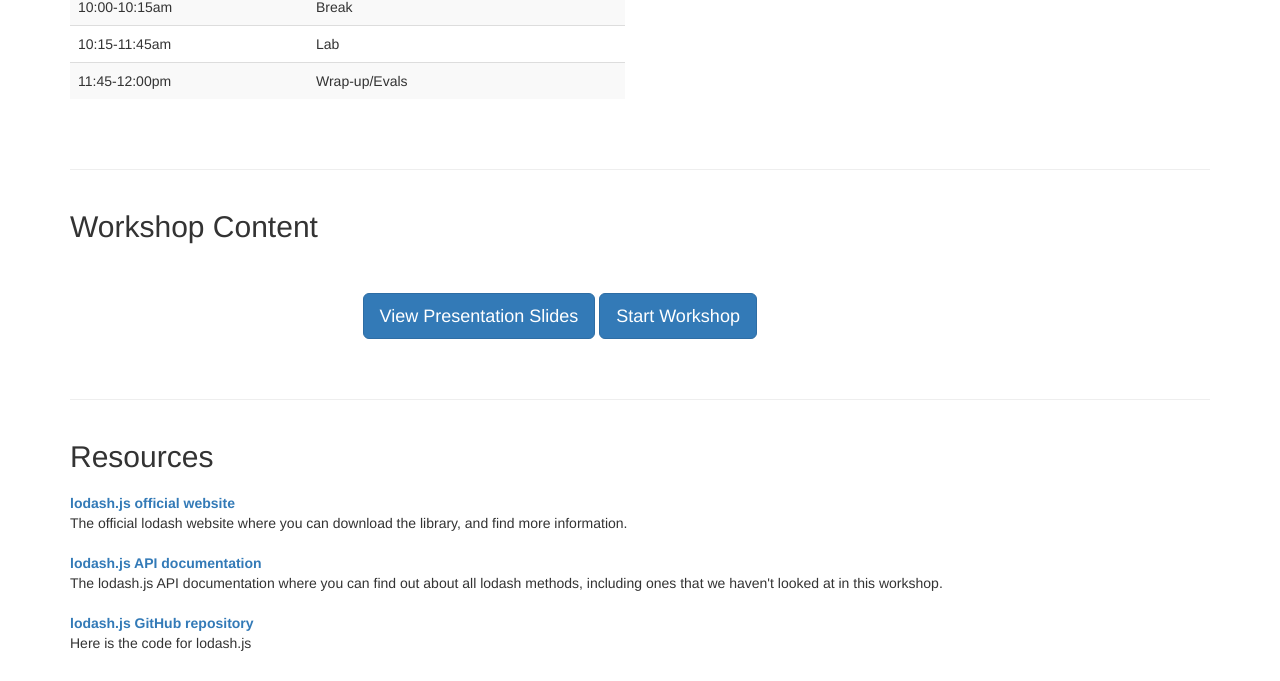
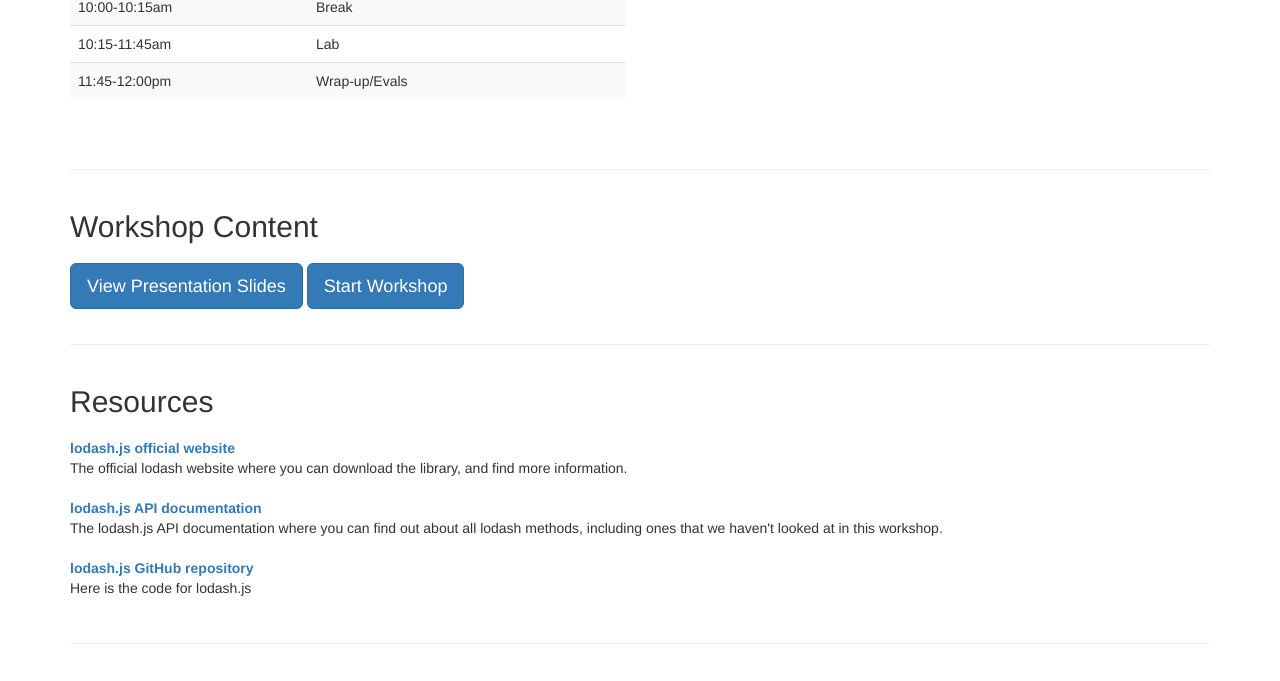
Before and after one commit to ivavictoria/lodash_code4lib_workshop_2016, a plain HTML site: page index.html in a window 1280 px wide. Shown: the part 1067-1748 px from the top of the page. Drawn offline with Linux system fonts and the light colour scheme.

Commit message:
workshop and slides buttons placement

```diff
--- a/index.html
+++ b/index.html
@@ -120,14 +120,10 @@
       <div id="content" class="row">
         <div class="col-md-12">
           <h2>Workshop Content</h2>
-          <div class="row workshop-content">
-            <div class="col-md-6 col-md-offset-3">
-              <p>
-                <a href="presentation/index.html"><button type="button" class="btn btn-primary btn-lg">View Presentation Slides</button></a>
-                <a href="KoansRunnerLoDash.html"><button type="button" class="btn btn-primary btn-lg">Start Workshop</button></a>
-              </p>
-            </div>
-          </div>
+            <p>
+              <a href="presentation/index.html"><button type="button" class="btn btn-primary btn-lg">View Presentation Slides</button></a>
+              <a href="KoansRunnerLoDash.html"><button type="button" class="btn btn-primary btn-lg">Start Workshop</button></a>
+            </p>
         </div>
       </div>
 
```
